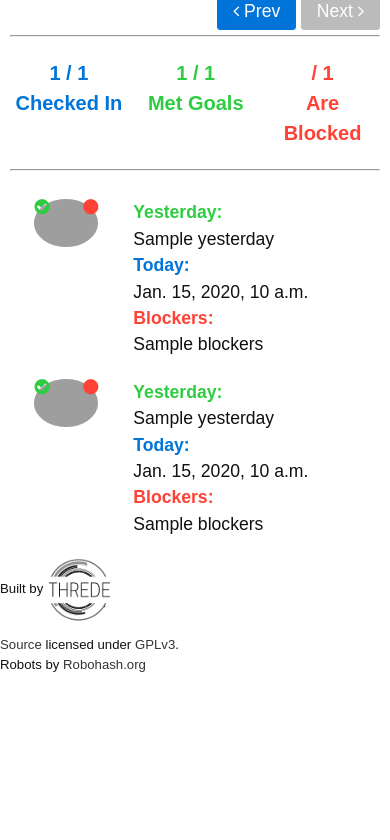
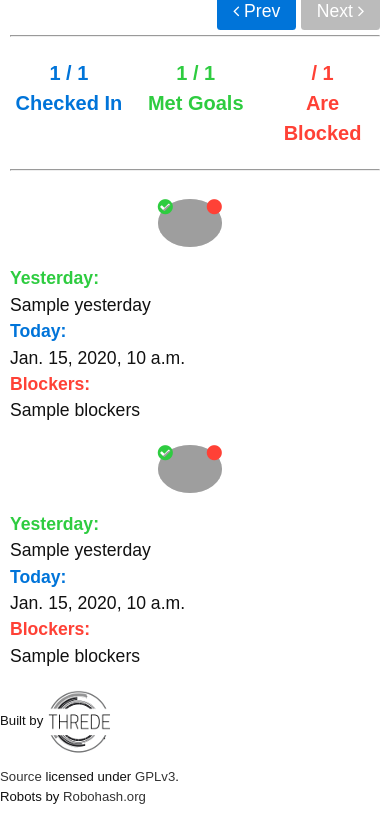
Before and after one commit to Threde/open-team-status, a Django app: template checkins/templates/checkins/checkin_list.html in a window 390 px wide. Shown: the part 148-988 px from the top of the page. Before the commit the page ends 820 px from the top, so only its background shows below. Run offline with Django 3.2, Linux system fonts and the light colour scheme; the template is opened without the code that fills it: most values are stand-ins (such as "Sample title", 1, 10 or a date in 2020); grey boxes marked "Sample" are stand-in pictures; grey boxes are pictures that could not be loaded.

Commit message:
responsive checkin template

```diff
--- a/checkins/templates/checkins/checkin.html
+++ b/checkins/templates/checkins/checkin.html
@@ -1,5 +1,5 @@
 {% load md2 %}
-<div class="checkin flex three {% if not object.id %}missing{% endif %}">
+<div class="checkin flex three-500 one {% if not object.id %}missing{% endif %}">
     <div class="person">
         <div class="avatar-wrap">
         <img src="https://robohash.org/{% firstof object.user.email object.user.username %}?gravatar=yes&size=64x64"
```
